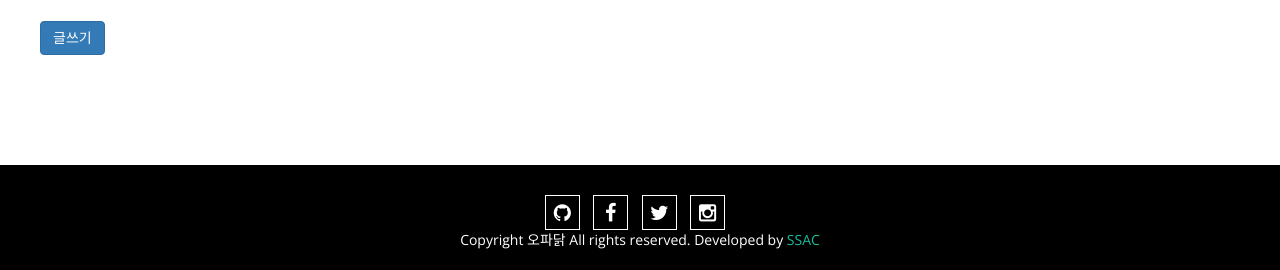
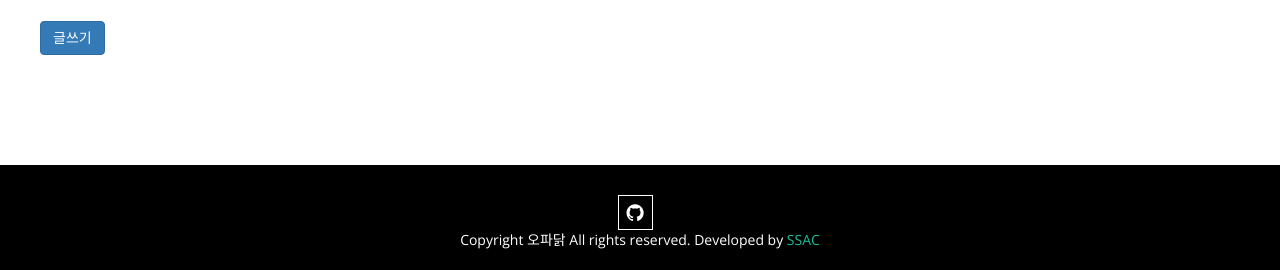
Before and after one commit to tyeong2/SSAC_final, a Django app: page /board/list/ in a window 1280 px wide. Shown: the part 580-850 px from the top of the page. Run offline with Django 3.2, Linux system fonts and the light colour scheme; data that the repository does not hold is empty; some libraries are stand-ins or nearby versions.

Commit message:
오류 수정 및 기타 링크 삭제

```diff
--- a/board/templates/base.html
+++ b/board/templates/base.html
@@ -10,7 +10,7 @@
   <meta name="viewport" content="width=device-width, initial-scale=1">
   <!--사용자의 디스플레이 장치의 화면 크기에 자동적으로 화면이 최적화되도록 하는 역할을 한다. -->
   <link rel="stylesheet" href="/static/css/style.css">
-  <!--[if lt IE 9]>
+  <!--[if lt IE 9]-->
   <script src="//html5shiv.googlecode.com/svn/trunk/html5.js"></script>
   <script>window.html5 || document.write('<script src="js/vendor/html5shiv.js"><\/script>')</script>
   <![endif]-->
@@ -90,9 +90,6 @@
         <div class="social-media">
           <ul>
             <li><a href="https://github.com/tyeong2/SSAC_final.git"><i class="fa fa-github"></i></a></li>
-            <li><a href="#"><i class="fa fa-facebook"></i></a></li>
-            <li><a href="#"><i class="fa fa-twitter"></i></a></li>
-            <li><a href="#"><i class="fa fa-instagram"></i></a></li>
           </ul>
         </div>
         <p class="center">Copyright 오파닭 All rights reserved. Developed by <i class="fa fa-love"></i><a href="https://ssac.seoul.kr/main/index.jsp">SSAC</a></p>
```
